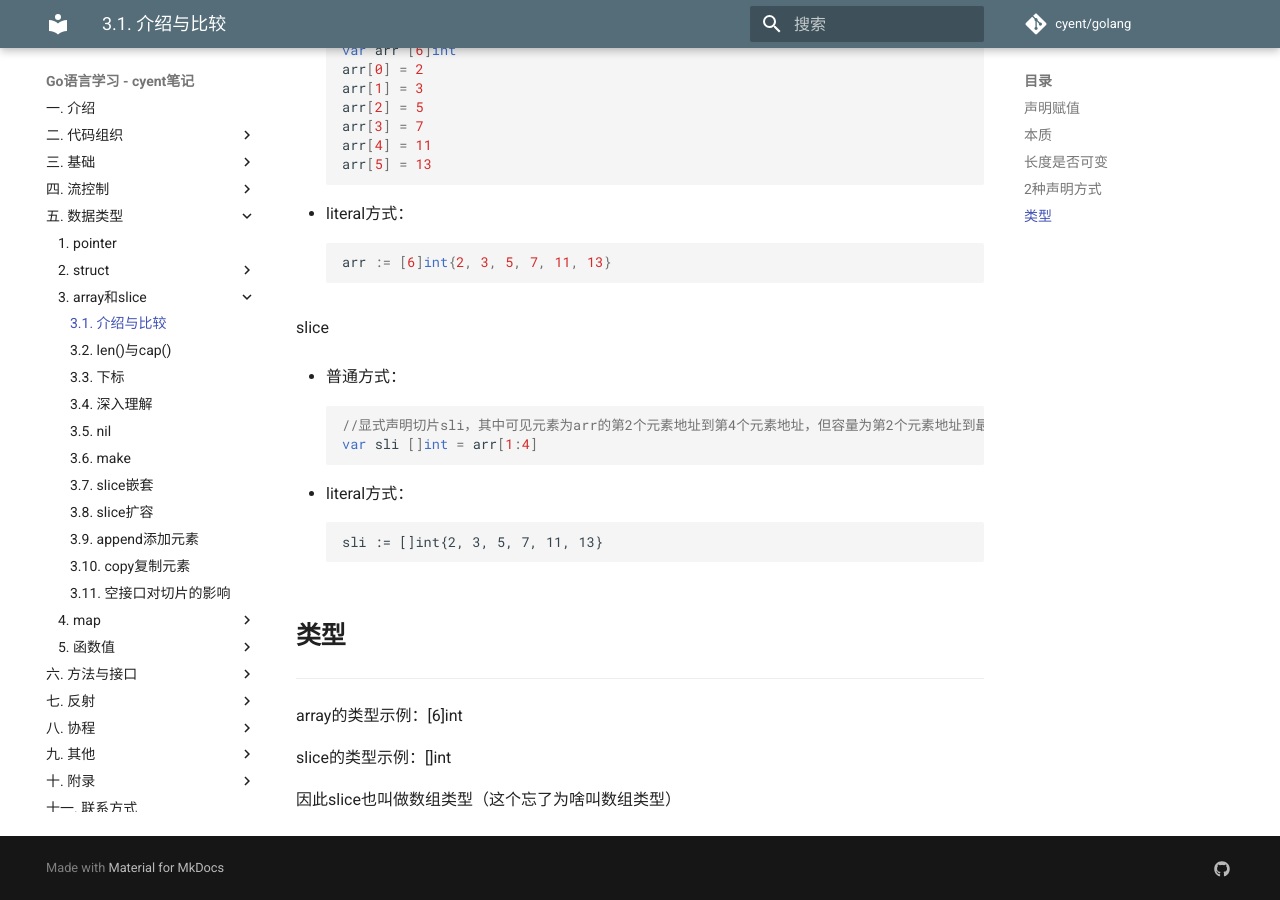
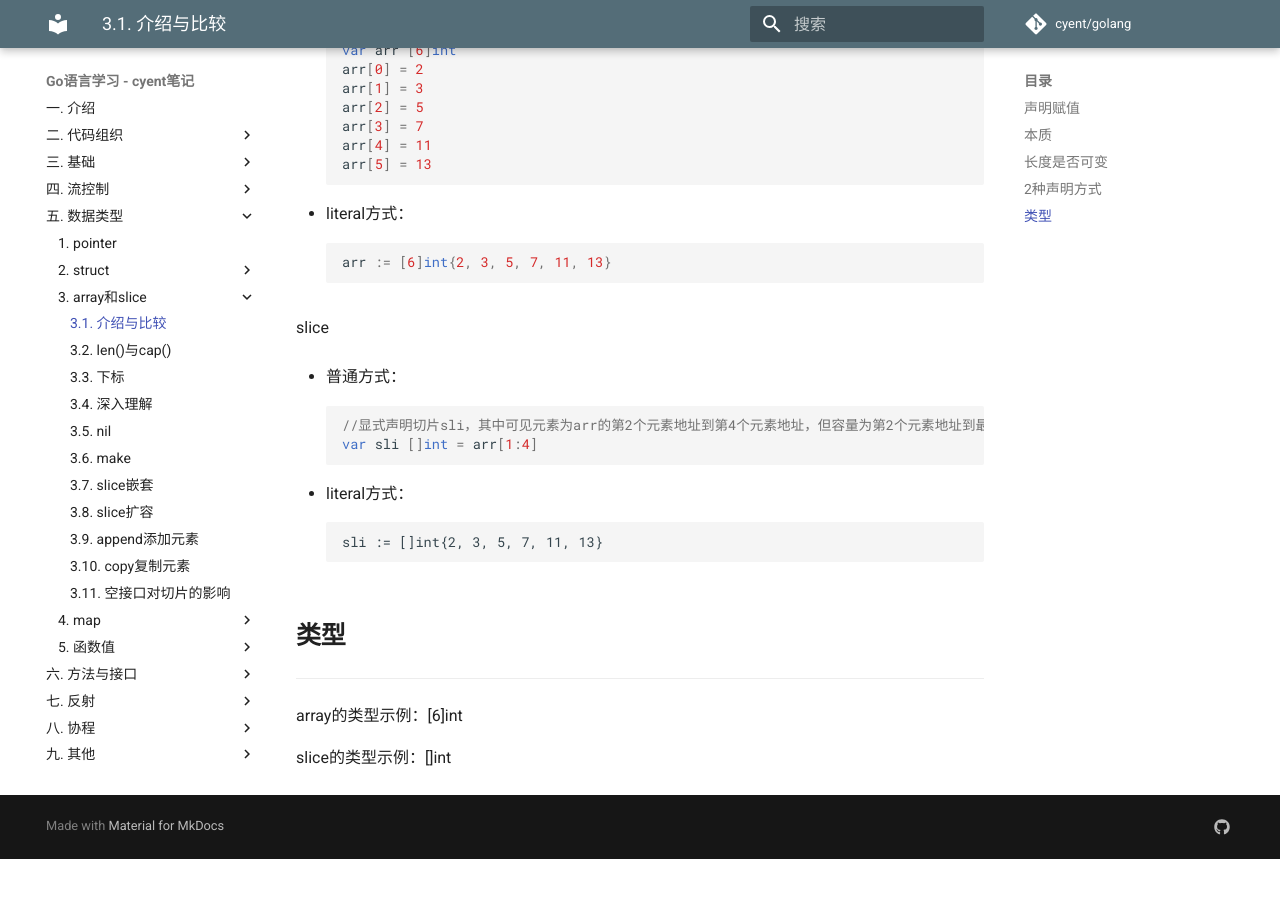
Before and after one commit to yxhsea/golang, an MkDocs documentation site: the page built from docs/datatype/arr_sli_main.md, in a window 1280 px wide and 900 px high, scrolled down 1934 px. Built offline with MkDocs 1.6.1 and Material for MkDocs 9.7.7, drawn with Linux system fonts in a browser that asks for light colours; comment, search, counter and statistics services are not loaded; old or Windows-style settings are respelled for this version of MkDocs; after the commit the page ends 2793 px from its top, so only the background shows below that.

Commit message:
2018-05-09

```diff
--- a/docs/datatype/arr_sli_main.md
+++ b/docs/datatype/arr_sli_main.md
@@ -123,5 +123,3 @@
 array的类型示例：[6]int
 
 slice的类型示例：[]int
-
-因此slice也叫做数组类型（这个忘了为啥叫数组类型）
```
